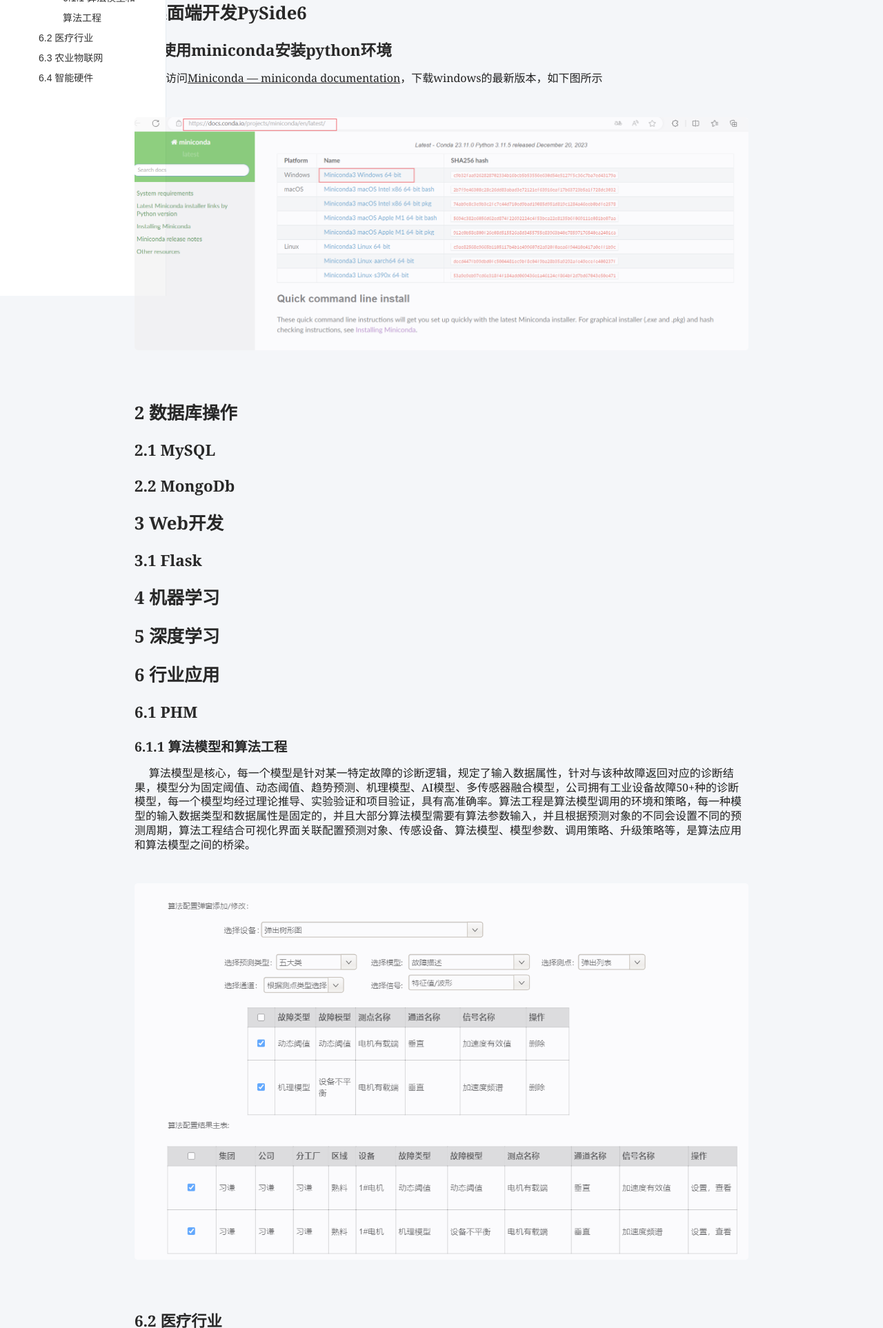
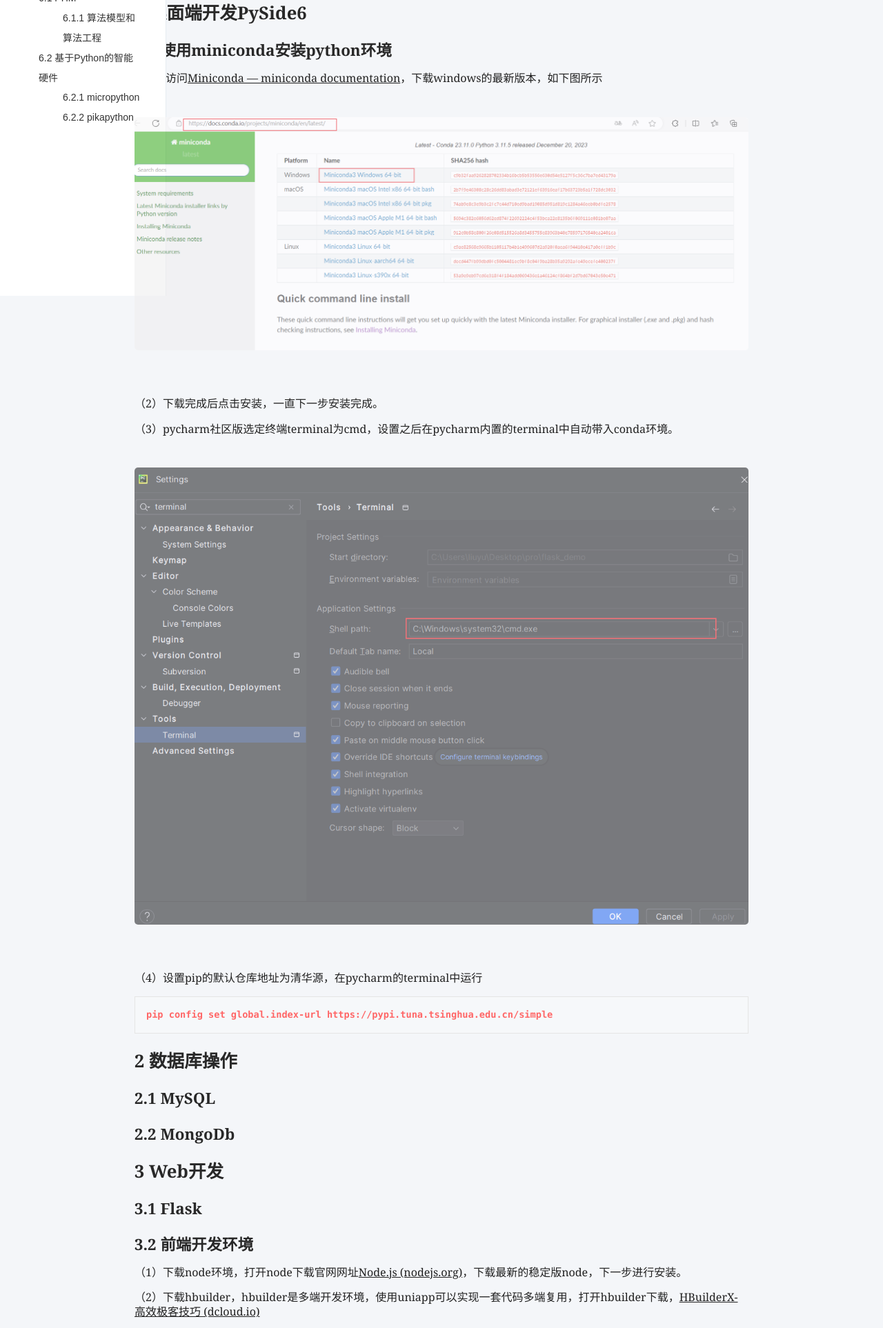
Before and after one commit to mainvc/mainvc.github.io, a plain HTML site: page index.html in a window 1280 px wide. Shown: the part 411-2337 px from the top of the page at 69% size. Drawn offline with Linux system fonts and the light colour scheme.

Commit message:
加入环境安装

```diff
--- a/index.html
+++ b/index.html
@@ -1373,11 +1373,24 @@ pre[class*="language-"] {
 <h3 class="atx" id="使用miniconda安装python环境">使用miniconda安装python环境</h3>
 <p>（1）.访问<a href="https://docs.conda.io/projects/miniconda/en/latest/index.html">Miniconda — miniconda documentation</a>，下载windows的最新版本，如下图所示</p>
 <p><img alt="" src="assets/2024-01-13-23-19-26-image.png"></p>
+<p>（2）下载完成后点击安装，一直下一步安装完成。</p>
+<p>（3）pycharm社区版选定终端terminal为cmd，设置之后在pycharm内置的terminal中自动带入conda环境。</p>
+<p><img alt="" src="assets/2024-01-21-20-34-30-image.png"></p>
+<p>（4）设置pip的默认仓库地址为清华源，在pycharm的terminal中运行</p>
+<pre><code class="fenced-code-block">pip config set global.index-url https://pypi.tuna.tsinghua.edu.cn/simple</code></pre>
 <h2 class="atx" id="数据库操作">数据库操作</h2>
 <h3 class="atx" id="mysql">MySQL</h3>
 <h3 class="atx" id="mongodb">MongoDb</h3>
 <h2 class="atx" id="web开发">Web开发</h2>
 <h3 class="atx" id="flask">Flask</h3>
+<h3 class="atx" id="前端开发环境">前端开发环境</h3>
+<p>（1）下载node环境，打开node下载官网网址<a href="https://nodejs.org/en">Node.js (nodejs.org)</a>，下载最新的稳定版node，下一步进行安装。</p>
+<p>（2）下载hbuilder，hbuilder是多端开发环境，使用uniapp可以实现一套代码多端复用，打开hbuilder下载，<a href="https://www.dcloud.io/hbuilderx.html">HBuilderX-高效极客技巧 (dcloud.io)</a></p>
+<p><img alt="" src="assets/2024-01-21-20-32-33-image.png"></p>
+<p>（3）下载解压之后，发送启动程序到桌面快捷方式，新建项目</p>
+<p><img alt="" src="assets/2024-01-21-20-59-58-image.png"></p>
+<p>(4)设置全局npm的仓库地址为淘宝源</p>
+<pre><code class="fenced-code-block">npm config set registry  http://registry.npm.taobao.org</code></pre>
 <h2 class="atx" id="机器学习">机器学习</h2>
 <h2 class="atx" id="深度学习">深度学习</h2>
 <h2 class="atx" id="行业应用">行业应用</h2>
@@ -1385,9 +1398,9 @@ pre[class*="language-"] {
 <h4 class="atx" id="算法模型和算法工程">算法模型和算法工程</h4>
 <p>&nbsp;&nbsp;&nbsp;&nbsp;&nbsp;算法模型是核心，每一个模型是针对某一特定故障的诊断逻辑，规定了输入数据属性，针对与该种故障返回对应的诊断结果，模型分为固定阈值、动态阈值、趋势预测、机理模型、AI模型、多传感器融合模型，公司拥有工业设备故障50+种的诊断模型，每一个模型均经过理论推导、实验验证和项目验证，具有高准确率。算法工程是算法模型调用的环境和策略，每一种模型的输入数据类型和数据属性是固定的，并且大部分算法模型需要有算法参数输入，并且根据预测对象的不同会设置不同的预测周期，算法工程结合可视化界面关联配置预测对象、传感设备、算法模型、模型参数、调用策略、升级策略等，是算法应用和算法模型之间的桥梁。</p>
 <p><img alt="" src="assets/6c5aca2c7dd4fd6cdb176cd592230486e646efbb.png"></p>
-<h3 class="atx" id="医疗行业">医疗行业</h3>
-<h3 class="atx" id="农业物联网">农业物联网</h3>
-<h3 class="atx" id="智能硬件">智能硬件</h3>
+<h3 class="atx" id="基于python的智能硬件">基于Python的智能硬件</h3>
+<h4 class="atx" id="micropython">micropython</h4>
+<h4 class="atx" id="pikapython">pikapython</h4>
 </article>
 </body>
 </html>
```
Also changed, not shown: assets/2024-01-21-20-32-33-image.png (added), assets/2024-01-21-20-34-30-image.png (added), assets/2024-01-21-20-59-58-image.png (added), 1 other file.
